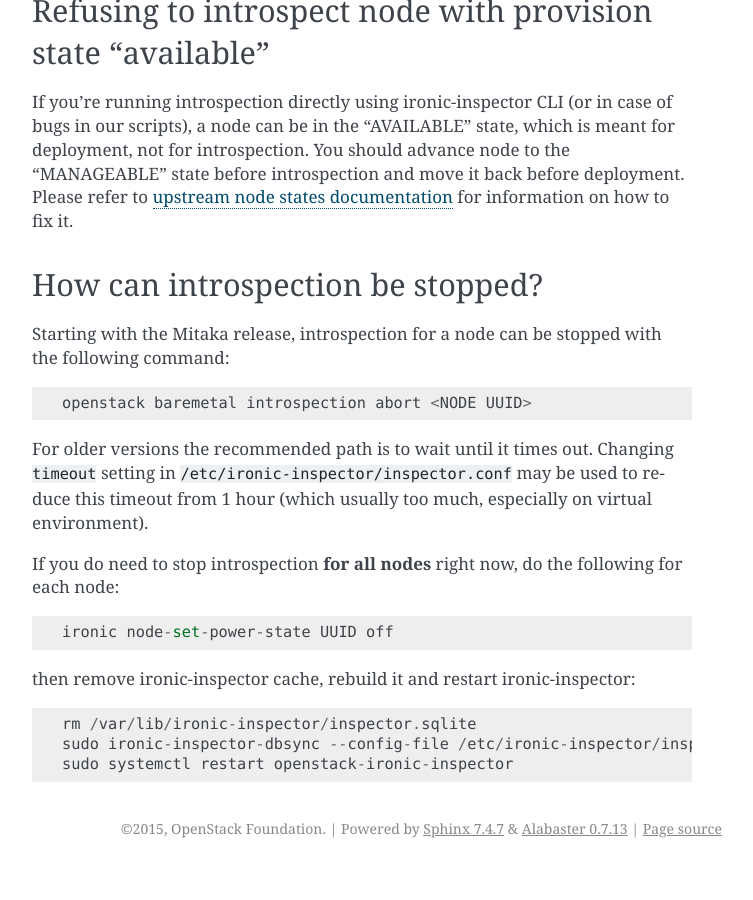
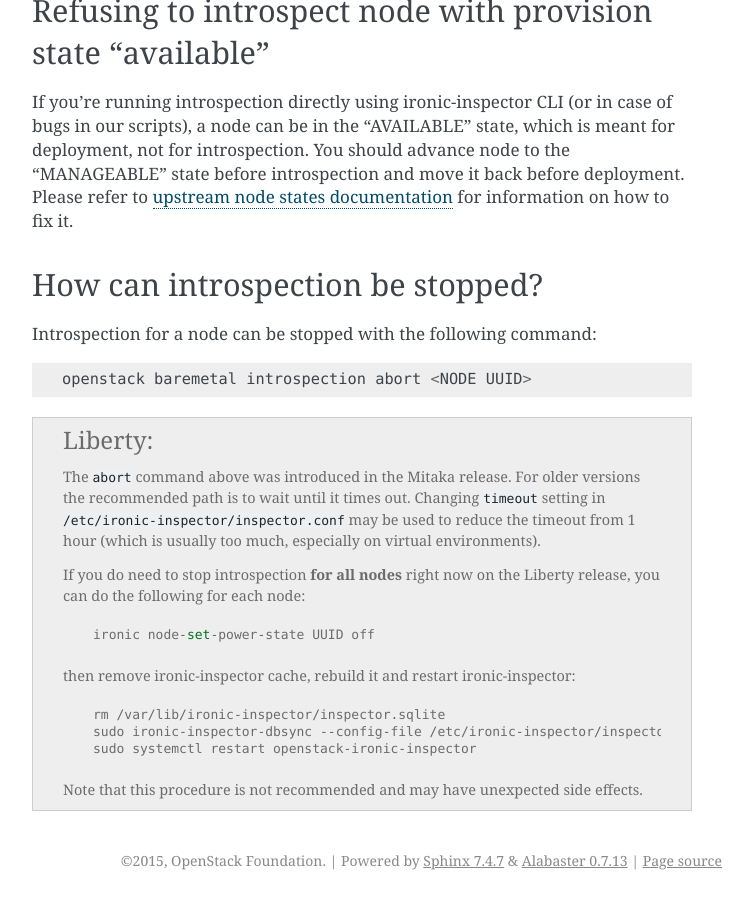
Before and after one commit to openstack-archive/tripleo-docs, a Sphinx documentation site: the page built from doc/source/troubleshooting/troubleshooting-nodes.rst, in a window 1280 px wide and 900 px high, scrolled down 2492 px. Shown: the whole window, without its empty margins (388-1141 px from the left). Built offline with Sphinx 7.4.7, drawn with Linux system fonts in a browser that asks for light colours; before the commit the page ends 3360 px from its top, so only the background shows below that.

Commit message:
Make it clear that removing ironic-inspector.sqlite is for Liberty only
Move this procedure to an admonition, and warn that it's not recommended.

Change-Id: Ie73131528ce5acdb8d9e30480aee9e37fa469b3a

```diff
--- a/doc/source/troubleshooting/troubleshooting-nodes.rst
+++ b/doc/source/troubleshooting/troubleshooting-nodes.rst
@@ -126,27 +126,33 @@
 How can introspection be stopped?
 ^^^^^^^^^^^^^^^^^^^^^^^^^^^^^^^^^
 
-Starting with the Mitaka release, introspection for a node can be stopped with
-the following command::
+Introspection for a node can be stopped with the following command::
 
     openstack baremetal introspection abort <NODE UUID>
 
-For older versions the recommended path is to wait until it times out.
-Changing ``timeout`` setting in ``/etc/ironic-inspector/inspector.conf``
-may be used to reduce this timeout from 1 hour (which usually too much,
-especially on virtual environment).
+.. admonition:: Liberty
+   :class: liberty
 
-If you do need to stop introspection **for all nodes** right now, do the
-following for each node::
+   The ``abort`` command above was introduced in the Mitaka release.
+   For older versions the recommended path is to wait until it times out.
+   Changing ``timeout`` setting in ``/etc/ironic-inspector/inspector.conf``
+   may be used to reduce the timeout from 1 hour (which is usually too much,
+   especially on virtual environments).
 
-    ironic node-set-power-state UUID off
+   If you do need to stop introspection **for all nodes** right now on
+   the Liberty release, you can do the following for each node::
 
-then remove ironic-inspector cache, rebuild it and restart ironic-inspector::
+       ironic node-set-power-state UUID off
 
-    rm /var/lib/ironic-inspector/inspector.sqlite
-    sudo ironic-inspector-dbsync --config-file /etc/ironic-inspector/inspector.conf upgrade
-    sudo systemctl restart openstack-ironic-inspector
+   then remove ironic-inspector cache, rebuild it and restart
+   ironic-inspector::
 
+       rm /var/lib/ironic-inspector/inspector.sqlite
+       sudo ironic-inspector-dbsync --config-file /etc/ironic-inspector/inspector.conf upgrade
+       sudo systemctl restart openstack-ironic-inspector
+
+   Note that this procedure is not recommended and may have unexpected side
+   effects.
 
 .. _ironic-inspector troubleshooting documentation: http://docs.openstack.org/developer/ironic-inspector/troubleshooting.html
 .. _the dynamic-login element: https://github.com/openstack/diskimage-builder/tree/master/elements/dynamic-login
```
